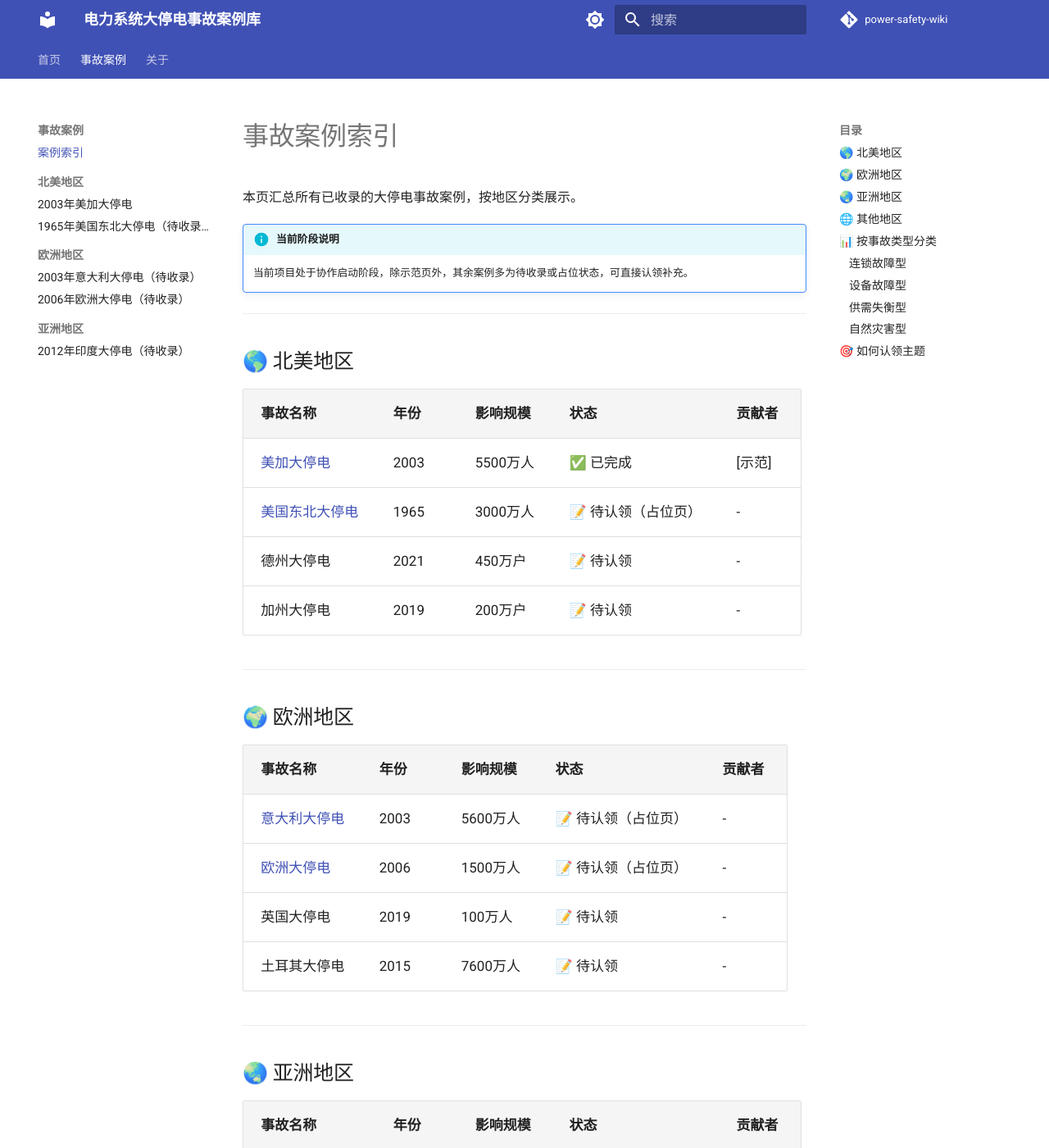
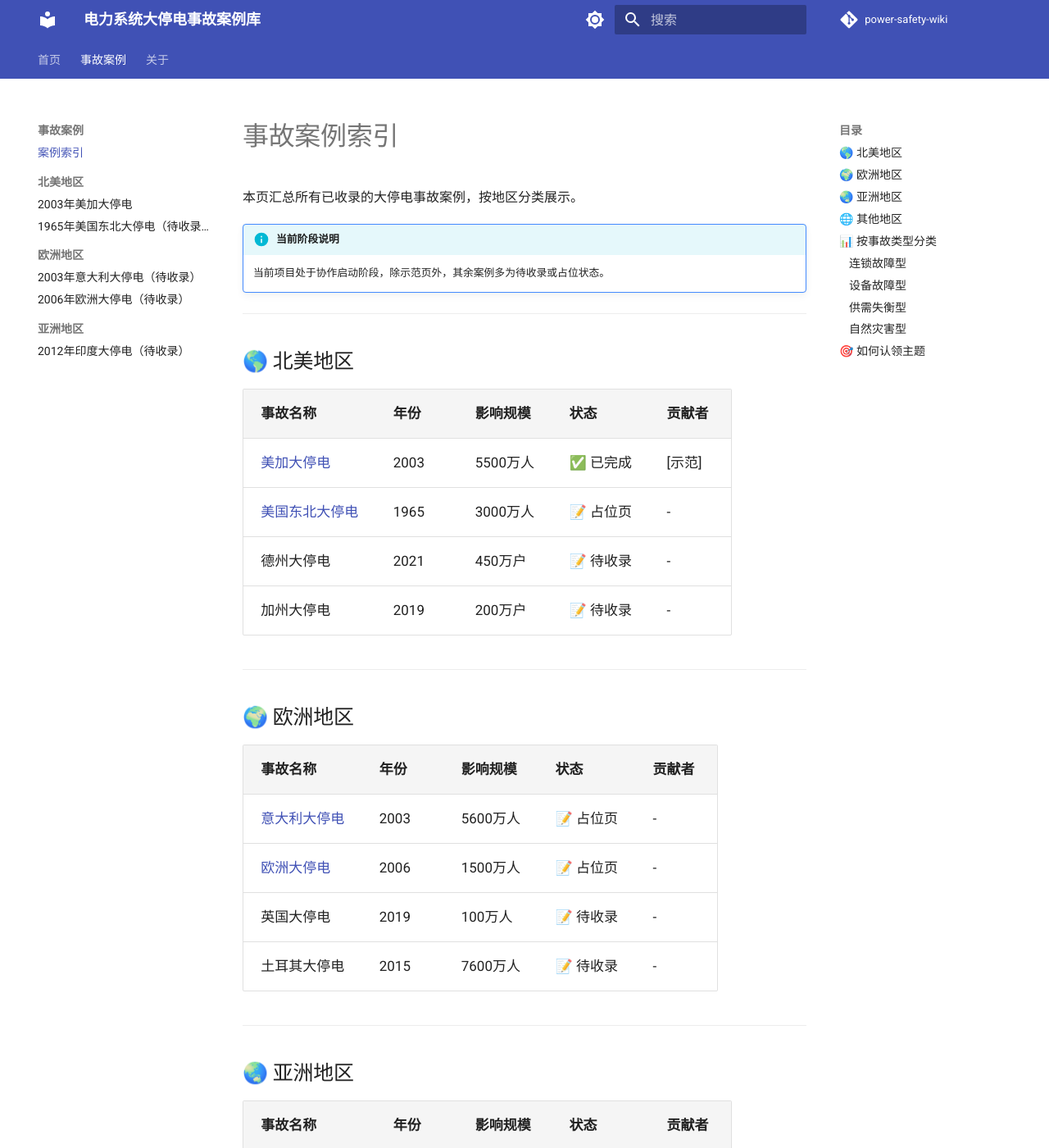
Before and after one commit to chenhui-su/power-safety-wiki, an MkDocs documentation site: the page built from docs/incidents/index.md, in a window 1280 px wide and 1400 px high. Shown: the whole window at 82% size. Built offline with MkDocs 1.6.1 and Material for MkDocs 9.7.7, drawn with Linux system fonts in a browser that asks for light colours; some of the changed text lies outside the part shown.

Commit message:
docs: refine incident status labels and claiming notes
Update the incidents index page to clarify collaboration workflow:
- Separate "占位页" (placeholder) from "待收录" (pending inclusion)
  status to distinguish existing placeholder pages from missing entries
- Replace ambiguous "待认领" labels with clearer terminology
- Add note clarifying the incident list is an example, with the
  definitive list to be published by the content team
- Remove suggestion to directly claim and supplement content

```diff
--- a/docs/incidents/index.md
+++ b/docs/incidents/index.md
@@ -3,7 +3,7 @@
 本页汇总所有已收录的大停电事故案例，按地区分类展示。
 
 !!! info "当前阶段说明"
-    当前项目处于协作启动阶段，除示范页外，其余案例多为待收录或占位状态，可直接认领补充。
+    当前项目处于协作启动阶段，除示范页外，其余案例多为待收录或占位状态。
 
 ---
 
@@ -12,9 +12,9 @@
 | 事故名称 | 年份 | 影响规模 | 状态 | 贡献者 |
 |----------|------|----------|------|--------|
 | [美加大停电](2003-us-canada/index.md) | 2003 | 5500万人 | ✅ 已完成 | [示范] |
-| [美国东北大停电](1965-us-northeast/index.md) | 1965 | 3000万人 | 📝 待认领（占位页） | - |
-| 德州大停电 | 2021 | 450万户 | 📝 待认领 | - |
-| 加州大停电 | 2019 | 200万户 | 📝 待认领 | - |
+| [美国东北大停电](1965-us-northeast/index.md) | 1965 | 3000万人 | 📝 占位页 | - |
+| 德州大停电 | 2021 | 450万户 | 📝 待收录 | - |
+| 加州大停电 | 2019 | 200万户 | 📝 待收录 | - |
 
 ---
 
@@ -22,10 +22,10 @@
 
 | 事故名称 | 年份 | 影响规模 | 状态 | 贡献者 |
 |----------|------|----------|------|--------|
-| [意大利大停电](2003-italy/index.md) | 2003 | 5600万人 | 📝 待认领（占位页） | - |
-| [欧洲大停电](2006-europe/index.md) | 2006 | 1500万人 | 📝 待认领（占位页） | - |
-| 英国大停电 | 2019 | 100万人 | 📝 待认领 | - |
-| 土耳其大停电 | 2015 | 7600万人 | 📝 待认领 | - |
+| [意大利大停电](2003-italy/index.md) | 2003 | 5600万人 | 📝 占位页 | - |
+| [欧洲大停电](2006-europe/index.md) | 2006 | 1500万人 | 📝 占位页 | - |
+| 英国大停电 | 2019 | 100万人 | 📝 待收录 | - |
+| 土耳其大停电 | 2015 | 7600万人 | 📝 待收录 | - |
 
 ---
 
@@ -33,10 +33,10 @@
 
 | 事故名称 | 年份 | 影响规模 | 状态 | 贡献者 |
 |----------|------|----------|------|--------|
-| [印度大停电](2012-india/index.md) | 2012 | 6.7亿人 | 📝 待认领（占位页） | - |
-| 巴基斯坦大停电 | 2021 | 2亿人 | 📝 待认领 | - |
-| 孟加拉国大停电 | 2014 | 1.5亿人 | 📝 待认领 | - |
-| 印尼大停电 | 2019 | 3000万人 | 📝 待认领 | - |
+| [印度大停电](2012-india/index.md) | 2012 | 6.7亿人 | 📝 占位页 | - |
+| 巴基斯坦大停电 | 2021 | 2亿人 | 📝 待收录 | - |
+| 孟加拉国大停电 | 2014 | 1.5亿人 | 📝 待收录 | - |
+| 印尼大停电 | 2019 | 3000万人 | 📝 待收录 | - |
 
 ---
 
@@ -44,11 +44,11 @@
 
 | 事故名称 | 年份 | 影响规模 | 状态 | 贡献者 |
 |----------|------|----------|------|--------|
-| 巴西大停电 | 2009 | 6000万人 | 📝 待认领 | - |
-| 巴西大停电 | 2023 | 9300万人 | 📝 待认领 | - |
-| 阿根廷大停电 | 2019 | 4800万人 | 📝 待认领 | - |
-| 委内瑞拉大停电 | 2019 | 3000万人 | 📝 待认领 | - |
-| 南非限电危机 | 2023 | 持续性 | 📝 待认领 | - |
+| 巴西大停电 | 2009 | 6000万人 | 📝 待收录 | - |
+| 巴西大停电 | 2023 | 9300万人 | 📝 待收录 | - |
+| 阿根廷大停电 | 2019 | 4800万人 | 📝 待收录 | - |
+| 委内瑞拉大停电 | 2019 | 3000万人 | 📝 待收录 | - |
+| 南非限电危机 | 2023 | 持续性 | 📝 待收录 | - |
 
 ---
 
```
Also changed, not shown: other parts of docs/incidents/index.md (+2 -2 lines).
